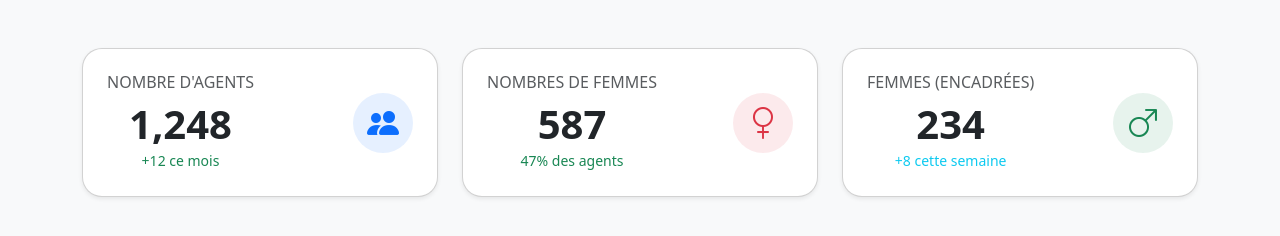
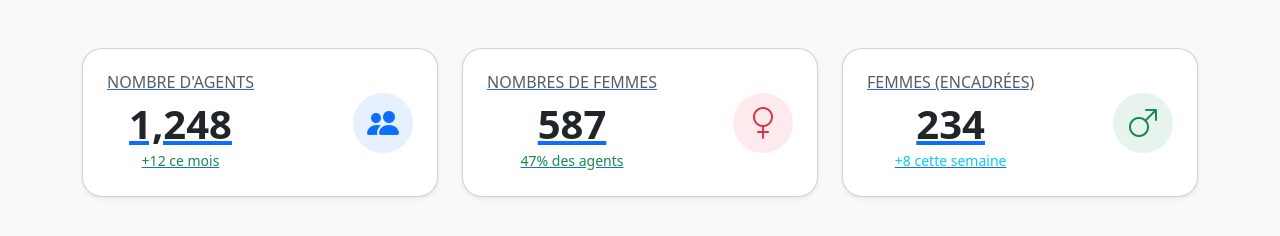
Before and after one commit to sawfranc/page, a plain HTML site: page index.html in a window 1280 px wide. Drawn offline with nearby package versions, Linux system fonts and the light colour scheme.

Commit message:
Add navigation link to 'stat.html'
Added a link to 'stat.html' for navigation.

```diff
--- a/index.html
+++ b/index.html
@@ -43,6 +43,7 @@
 
   <body class="bg-light">
     <div class="container mt-5">
+      <a href="stat.html">
       <div class="row g-4">
         <!-- Cadran 1 : Nombre d'agents -->
         <div class="col-12 col-md-4">
```
